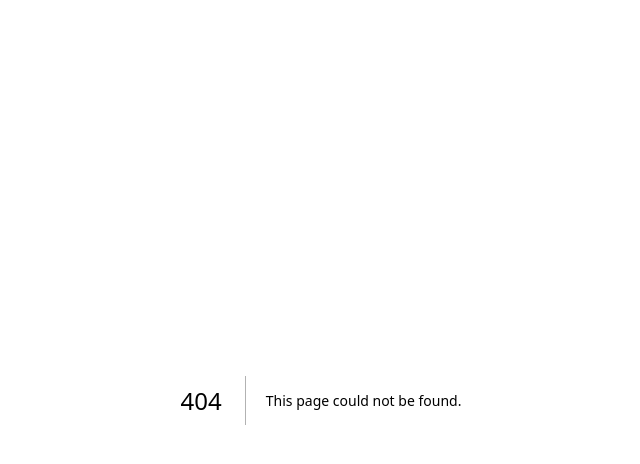
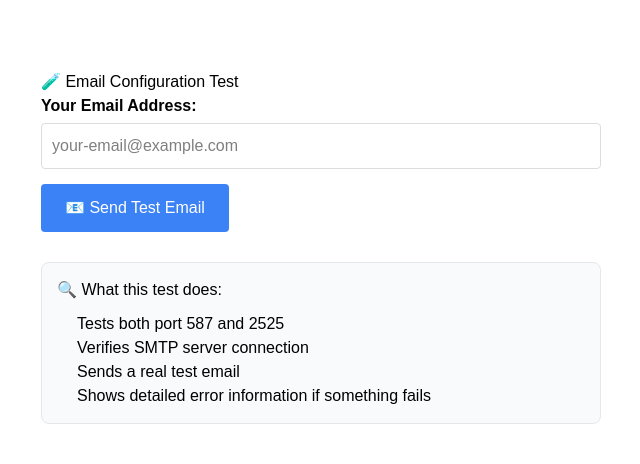
Before and after one commit to rizzz-altamash/AeroLink, a Next.js app: page /test-email.js in a window 1280 px wide. Before the commit this address had no page. Shown: the top 464 px of the page, without its empty margins (319-959 px from the left). Built offline with nearby package versions, Linux system fonts and the light colour scheme.

Commit message:
test-email.js

```diff
--- /dev/null
+++ b/app/api/test-email.js/route.js
@@ -0,0 +1,114 @@
+// pages/api/test-email.js
+import nodemailer from 'nodemailer';
+
+export default async function handler(req, res) {
+  if (req.method !== 'POST') {
+    return res.status(405).json({ error: 'Method not allowed' });
+  }
+
+  const { testEmail } = req.body;
+
+  if (!testEmail) {
+    return res.status(400).json({ error: 'Test email address required' });
+  }
+
+  console.log('🧪 Starting email test...');
+  console.log('Environment check:', {
+    EMAIL_SERVICE: process.env.EMAIL_SERVICE,
+    BREVO_LOGIN_EMAIL: process.env.BREVO_LOGIN_EMAIL,
+    BREVO_SMTP_KEY: process.env.BREVO_SMTP_KEY ? '✅ Set' : '❌ Missing',
+    EMAIL_FROM: process.env.EMAIL_FROM,
+    NODE_ENV: process.env.NODE_ENV
+  });
+
+  try {
+    // Test both ports
+    const configs = [
+      { port: 587, name: 'Port 587' },
+      { port: 2525, name: 'Port 2525' }
+    ];
+
+    for (const config of configs) {
+      console.log(`\n🔄 Testing ${config.name}...`);
+
+      const transporter = nodemailer.createTransporter({
+        host: 'smtp-relay.brevo.com',
+        port: config.port,
+        secure: false,
+        auth: {
+          user: process.env.BREVO_LOGIN_EMAIL,
+          pass: process.env.BREVO_SMTP_KEY
+        },
+        debug: true, // Enable debug output
+        logger: true // Enable logging
+      });
+
+      try {
+        // Test connection
+        console.log(`Verifying connection on ${config.name}...`);
+        await transporter.verify();
+        console.log(`✅ ${config.name} connection successful`);
+
+        // Send test email
+        console.log(`Sending test email via ${config.name}...`);
+        const info = await transporter.sendMail({
+          from: process.env.EMAIL_FROM || '"AeroLink Test" <noreply@aerolink.app>',
+          to: testEmail,
+          subject: `🧪 AeroLink Email Test - ${config.name}`,
+          text: `This is a test email sent via ${config.name} at ${new Date().toISOString()}`,
+          html: `
+            <div style="font-family: Arial, sans-serif; max-width: 600px; margin: 0 auto; padding: 20px;">
+              <h2 style="color: #3b82f6;">🧪 AeroLink Email Test</h2>
+              <p>This test email was successfully sent via <strong>${config.name}</strong></p>
+              <p><strong>Time:</strong> ${new Date().toISOString()}</p>
+              <p><strong>Server:</strong> smtp-relay.brevo.com</p>
+              <p><strong>From:</strong> ${process.env.EMAIL_FROM}</p>
+              <div style="background: #f0f9ff; padding: 15px; border-radius: 8px; margin-top: 20px;">
+                <p style="margin: 0; color: #0369a1;">
+                  ✅ If you received this email, your SMTP configuration is working correctly!
+                </p>
+              </div>
+            </div>
+          `
+        });
+
+        console.log(`✅ Email sent successfully via ${config.name}:`, {
+          messageId: info.messageId,
+          response: info.response
+        });
+
+        return res.json({
+          success: true,
+          message: `Email sent successfully via ${config.name}`,
+          messageId: info.messageId,
+          port: config.port,
+          response: info.response
+        });
+
+      } catch (error) {
+        console.error(`❌ ${config.name} failed:`, error.message);
+        console.error('Full error:', error);
+
+        // Continue to next port if this one fails
+        if (config === configs[configs.length - 1]) {
+          // This was the last config, throw error
+          throw error;
+        }
+      }
+    }
+
+  } catch (error) {
+    console.error('❌ All email tests failed:', error);
+
+    return res.status(500).json({
+      success: false,
+      error: error.message,
+      details: {
+        code: error.code,
+        command: error.command,
+        response: error.response,
+        responseCode: error.responseCode
+      }
+    });
+  }
+}
--- /dev/null
+++ b/app/test-email.js/page.jsx
@@ -0,0 +1,150 @@
+// app/test-email.js
+'use client';
+import { useState } from 'react';
+
+export default function EmailTest() {
+  const [email, setEmail] = useState('');
+  const [loading, setLoading] = useState(false);
+  const [result, setResult] = useState(null);
+
+  const testEmail = async (e) => {
+    e.preventDefault();
+    setLoading(true);
+    setResult(null);
+
+    try {
+      const response = await fetch('/api/test-email', {
+        method: 'POST',
+        headers: {
+          'Content-Type': 'application/json',
+        },
+        body: JSON.stringify({ testEmail: email }),
+      });
+
+      const data = await response.json();
+      setResult(data);
+    } catch (error) {
+      setResult({
+        success: false,
+        error: 'Network error: ' + error.message
+      });
+    } finally {
+      setLoading(false);
+    }
+  };
+
+  return (
+    <div style={{ maxWidth: '600px', margin: '50px auto', padding: '20px', fontFamily: 'Arial, sans-serif' }}>
+      <h1>🧪 Email Configuration Test</h1>
+
+      <form onSubmit={testEmail} style={{ marginBottom: '30px' }}>
+        <div style={{ marginBottom: '15px' }}>
+          <label htmlFor="email" style={{ display: 'block', marginBottom: '5px', fontWeight: 'bold' }}>
+            Your Email Address:
+          </label>
+          <input
+            type="email"
+            id="email"
+            value={email}
+            onChange={(e) => setEmail(e.target.value)}
+            required
+            placeholder="your-email@example.com"
+            style={{
+              width: '100%',
+              padding: '10px',
+              border: '1px solid #ddd',
+              borderRadius: '4px',
+              fontSize: '16px'
+            }}
+          />
+        </div>
+
+        <button
+          type="submit"
+          disabled={loading}
+          style={{
+            backgroundColor: loading ? '#ccc' : '#3b82f6',
+            color: 'white',
+            padding: '12px 24px',
+            border: 'none',
+            borderRadius: '4px',
+            fontSize: '16px',
+            cursor: loading ? 'not-allowed' : 'pointer'
+          }}
+        >
+          {loading ? '🔄 Sending Test Email...' : '📧 Send Test Email'}
+        </button>
+      </form>
+
+      {result && (
+        <div style={{
+          padding: '20px',
+          borderRadius: '8px',
+          backgroundColor: result.success ? '#f0f9ff' : '#fef2f2',
+          border: result.success ? '1px solid #3b82f6' : '1px solid #ef4444'
+        }}>
+          <h3 style={{
+            margin: '0 0 15px 0',
+            color: result.success ? '#1e40af' : '#dc2626'
+          }}>
+            {result.success ? '✅ Success!' : '❌ Error'}
+          </h3>
+
+          {result.success ? (
+            <div>
+              <p><strong>Message:</strong> {result.message}</p>
+              <p><strong>Message ID:</strong> {result.messageId}</p>
+              <p><strong>Port Used:</strong> {result.port}</p>
+              {result.response && <p><strong>Server Response:</strong> {result.response}</p>}
+              <div style={{
+                backgroundColor: '#dcfce7',
+                padding: '10px',
+                borderRadius: '4px',
+                marginTop: '10px',
+                border: '1px solid #16a34a'
+              }}>
+                <p style={{ margin: 0, color: '#166534' }}>
+                  📬 Check your email inbox (and spam folder) for the test message!
+                </p>
+              </div>
+            </div>
+          ) : (
+            <div>
+              <p><strong>Error:</strong> {result.error}</p>
+              {result.details && (
+                <div style={{ marginTop: '10px' }}>
+                  <p><strong>Details:</strong></p>
+                  <pre style={{
+                    backgroundColor: '#f3f4f6',
+                    padding: '10px',
+                    borderRadius: '4px',
+                    overflow: 'auto',
+                    fontSize: '12px'
+                  }}>
+                    {JSON.stringify(result.details, null, 2)}
+                  </pre>
+                </div>
+              )}
+            </div>
+          )}
+        </div>
+      )}
+
+      <div style={{
+        marginTop: '30px',
+        padding: '15px',
+        backgroundColor: '#f9fafb',
+        borderRadius: '8px',
+        border: '1px solid #e5e7eb'
+      }}>
+        <h4 style={{ margin: '0 0 10px 0' }}>🔍 What this test does:</h4>
+        <ul style={{ margin: 0, paddingLeft: '20px' }}>
+          <li>Tests both port 587 and 2525</li>
+          <li>Verifies SMTP server connection</li>
+          <li>Sends a real test email</li>
+          <li>Shows detailed error information if something fails</li>
+        </ul>
+      </div>
+    </div>
+  );
+}
```
